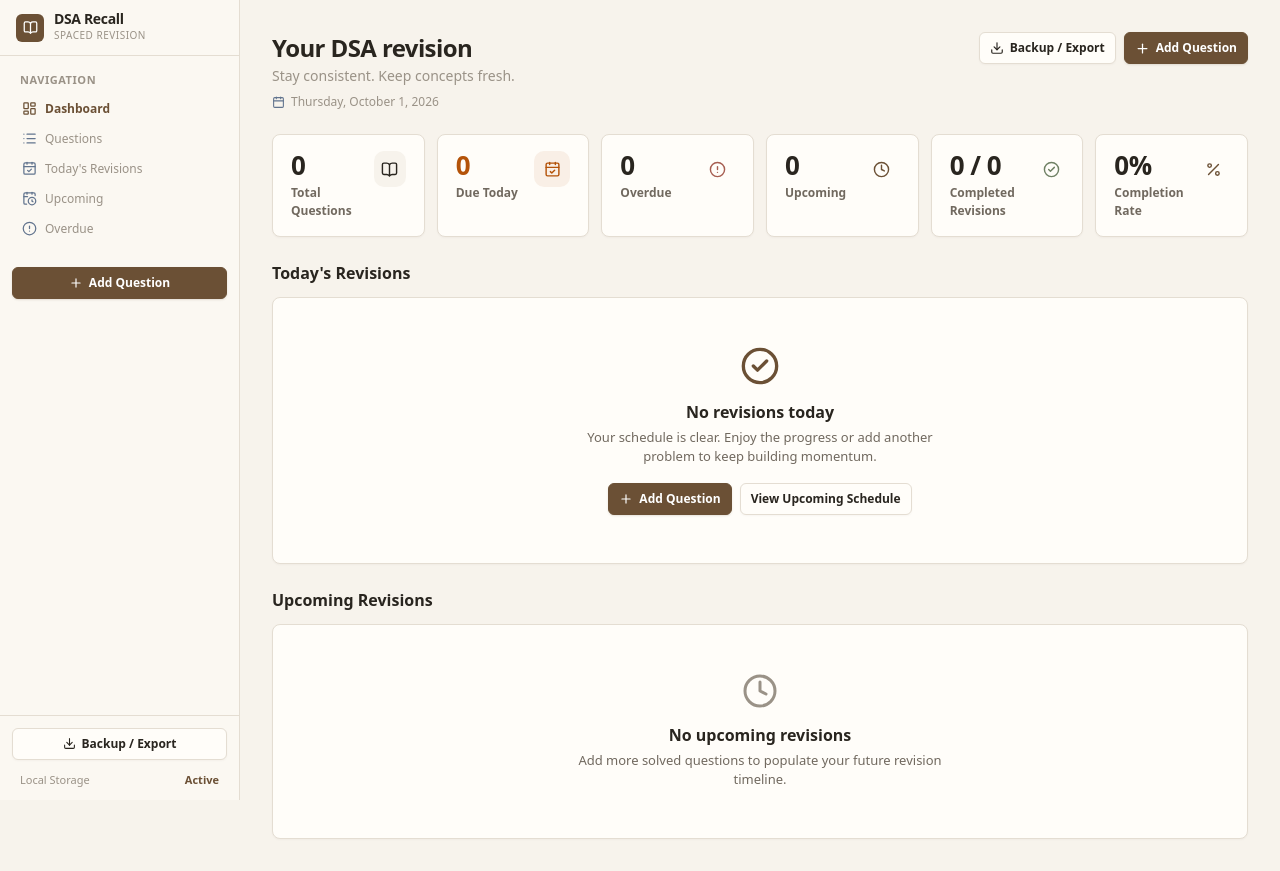
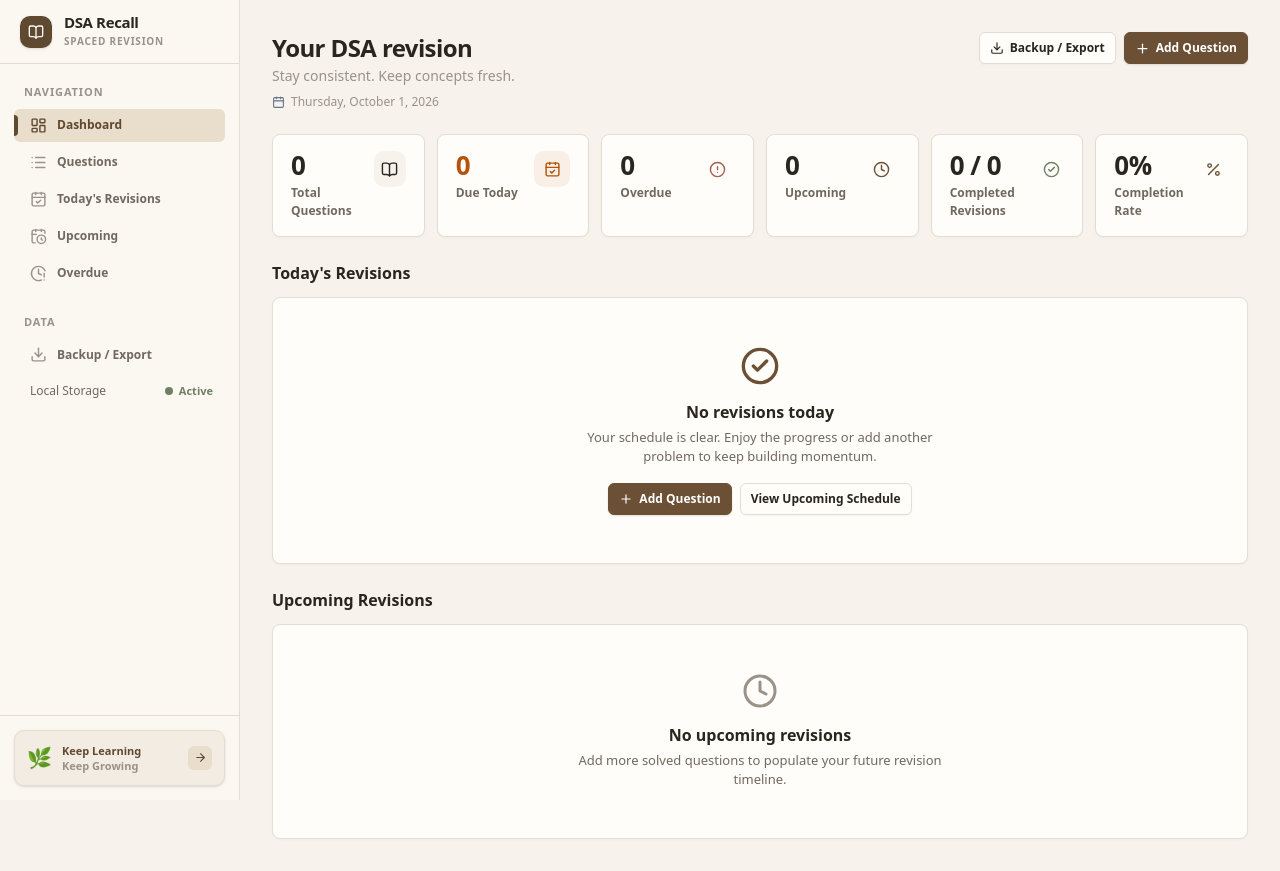
Before and after one commit to MdKasif0/DSARecall, a Next.js app: page / in a window 1280 px wide. Built offline with nearby package versions, Linux system fonts and the light colour scheme.

Commit message:
feat: add StatusBreakdown component for revision status visualization

```diff
--- a/src/components/Sidebar.tsx
+++ b/src/components/Sidebar.tsx
@@ -8,14 +8,13 @@ import {
   List,
   CalendarCheck,
   CalendarClock,
-  AlertCircle,
-  Plus,
+  ClockAlert,
   Download,
+  ArrowRight,
 } from 'lucide-react';
 import { useQuestions } from '@/lib/context';
 import { getTodayISO, isCheckpointCompleted } from '@/lib/dates';
 import { REVISION_INTERVALS, REVISION_KEYS } from '@/lib/types';
-import { openAddModal } from '@/lib/events';
 
 interface SidebarProps {
   onOpenBackup: () => void;
@@ -51,65 +50,60 @@ export default function Sidebar({ onOpenBackup }: SidebarProps) {
       label: 'Dashboard',
       icon: LayoutDashboard,
       badge: null,
-      badgeColor: '',
     },
     {
       href: '/questions',
       label: 'Questions',
       icon: List,
       badge: questions.length > 0 ? questions.length : null,
-      badgeColor: 'bg-slate-100 text-slate-700',
     },
     {
       href: '/today',
       label: "Today's Revisions",
       icon: CalendarCheck,
       badge: dueTodayCount > 0 ? dueTodayCount : null,
-      badgeColor: 'bg-amber-100 text-amber-800 font-bold',
     },
     {
       href: '/upcoming',
       label: 'Upcoming',
       icon: CalendarClock,
       badge: upcomingCount > 0 ? upcomingCount : null,
-      badgeColor: 'bg-slate-100 text-slate-700',
     },
     {
       href: '/overdue',
       label: 'Overdue',
-      icon: AlertCircle,
+      icon: ClockAlert,
       badge: overdueCount > 0 ? overdueCount : null,
-      badgeColor: 'bg-danger-light text-danger font-bold',
     },
   ];
 
   return (
     <aside className="desktop-sidebar hide-mobile" aria-label="Main Navigation">
       {/* Brand Header */}
-      <div className="flex h-14 items-center justify-between border-b border-border px-4">
-        <Link href="/" className="flex items-center gap-2.5 no-underline">
-          <div className="flex h-7 w-7 items-center justify-center rounded-md bg-primary">
-            <BookOpen size={15} className="text-white" />
+      <div className="flex h-16 items-center justify-between border-b border-border px-5">
+        <Link href="/" className="flex items-center gap-3 no-underline">
+          <div className="flex h-8 w-8 items-center justify-center rounded-lg bg-[#5F4930] shadow-sm">
+            <BookOpen size={16} className="text-[#FFFDF9]" />
           </div>
           <div>
-            <span className="text-sm font-bold tracking-tight text-text block leading-none">
+            <span className="text-[0.9375rem] font-bold tracking-tight text-[#29251F] block leading-none">
               DSA Recall
             </span>
-            <span className="text-[0.625rem] text-text-muted uppercase tracking-wider block mt-0.5">
-              Spaced Revision
+            <span className="text-[0.625rem] font-semibold text-[#9A9287] uppercase tracking-[0.08em] block mt-1">
+              SPACED REVISION
             </span>
           </div>
         </Link>
       </div>
 
       {/* Navigation List */}
-      <div className="flex-1 overflow-y-auto px-3 py-4 space-y-6">
+      <div className="flex-1 overflow-y-auto px-3.5 py-5 space-y-6">
         <div>
-          <span className="px-2 text-[0.6875rem] font-semibold uppercase tracking-wider text-text-muted block mb-1.5">
-            Navigation
+          <span className="px-2.5 text-[0.6875rem] font-semibold uppercase tracking-[0.08em] text-[#9A9287] block mb-2">
+            NAVIGATION
           </span>
-          <nav className="space-y-0.5">
-            {navLinks.map(({ href, label, icon: Icon, badge, badgeColor }) => {
+          <nav className="space-y-1">
+            {navLinks.map(({ href, label, icon: Icon, badge }) => {
               const active =
                 href === '/'
                   ? pathname === '/'
@@ -119,23 +113,27 @@ export default function Sidebar({ onOpenBackup }: SidebarProps) {
                 <Link
                   key={href}
                   href={href}
-                  className={`flex items-center justify-between rounded-md px-2.5 py-1.5 text-xs font-medium no-underline transition-colors ${
+                  className={`group relative flex items-center justify-between rounded-md px-3 py-2 text-xs font-semibold no-underline transition-all ${
                     active
-                      ? 'bg-primary-light text-primary font-semibold'
-                      : 'text-text-muted hover:bg-slate-100 hover:text-text'
+                      ? 'bg-[#E9DDCB] text-[#5F4930]'
+                      : 'text-[#71695F] hover:bg-[#F1E9DE] hover:text-[#29251F]'
                   }`}
                 >
-                  <div className="flex items-center gap-2">
+                  {/* Subtle active left accent indicator */}
+                  {active && (
+                    <span className="absolute left-0 top-1.5 bottom-1.5 w-1 rounded-r-full bg-[#5F4930]" />
+                  )}
+
+                  <div className="flex items-center gap-2.5 pl-1">
                     <Icon
-                      size={15}
-                      className={active ? 'text-primary' : 'text-slate-500'}
+                      size={17}
+                      className={active ? 'text-[#5F4930]' : 'text-[#9A9287] group-hover:text-[#71695F]'}
                     />
                     <span>{label}</span>
                   </div>
+
                   {badge !== null && (
-                    <span
-                      className={`inline-flex items-center justify-center rounded px-1.5 py-0.2 text-[0.6875rem] min-w-[18px] ${badgeColor}`}
-                    >
+                    <span className="inline-flex items-center justify-center rounded px-2 py-0.5 text-[0.6875rem] font-bold bg-[#E9DDCB] text-[#5F4930] min-w-[20px]">
                       {badge}
                     </span>
                   )}
@@ -145,31 +143,52 @@ export default function Sidebar({ onOpenBackup }: SidebarProps) {
           </nav>
         </div>
 
-        {/* Quick Action */}
+        {/* Data Section */}
         <div>
-          <button
-            className="btn btn-primary btn-sm w-full justify-center"
-            onClick={openAddModal}
-          >
-            <Plus size={14} />
-            <span>Add Question</span>
-          </button>
+          <span className="px-2.5 text-[0.6875rem] font-semibold uppercase tracking-[0.08em] text-[#9A9287] block mb-2">
+            DATA
+          </span>
+          <div className="space-y-1">
+            <button
+              className="flex w-full items-center justify-between rounded-md px-3 py-2 text-xs font-semibold text-[#71695F] hover:bg-[#F1E9DE] hover:text-[#29251F] transition-colors"
+              onClick={onOpenBackup}
+            >
+              <div className="flex items-center gap-2.5 pl-1">
+                <Download size={17} className="text-[#9A9287]" />
+                <span>Backup / Export</span>
+              </div>
+            </button>
+
+            <div className="flex items-center justify-between px-3 py-2 text-xs text-[#71695F]">
+              <span className="pl-1 text-xs">Local Storage</span>
+              <span className="flex items-center gap-1.5 font-semibold text-[#6F8064] text-[0.6875rem]">
+                <span className="h-2 w-2 rounded-full bg-[#6F8064]" />
+                Active
+              </span>
+            </div>
+          </div>
         </div>
       </div>
 
-      {/* Footer Tools */}
-      <div className="border-t border-border p-3 space-y-2">
-        <button
-          className="btn btn-secondary btn-sm w-full justify-start text-xs text-text-muted hover:text-text"
-          onClick={onOpenBackup}
-        >
-          <Download size={13} />
-          <span>Backup / Export</span>
-        </button>
-
-        <div className="px-2 pt-1 flex items-center justify-between text-[0.6875rem] text-text-muted">
-          <span>Local Storage</span>
-          <span className="font-semibold text-primary">Active</span>
+      {/* Sidebar Footer: Subtle Study Card with Leaf Motif */}
+      <div className="p-3.5 border-t border-border">
+        <div className="rounded-lg border border-border bg-[#F2ECE2] p-3 flex items-center justify-between gap-2 shadow-sm">
+          <div className="flex items-center gap-2.5">
+            <span className="text-xl select-none" role="img" aria-label="sprout">
+              🌿
+            </span>
+            <div className="text-[0.6875rem] font-semibold text-[#5F4930] leading-snug">
+              <span>Keep Learning</span>
+              <span className="block text-[#9A9287]">Keep Growing</span>
+            </div>
+          </div>
+          <Link
+            href="/questions"
+            className="flex h-6 w-6 items-center justify-center rounded-md bg-[#E9DDCB] text-[#5F4930] hover:bg-[#5F4930] hover:text-white transition-colors"
+            title="Browse all questions"
+          >
+            <ArrowRight size={13} />
+          </Link>
         </div>
       </div>
     </aside>
--- /dev/null
+++ b/src/components/StatusBreakdown.tsx
@@ -0,0 +1,115 @@
+'use client';
+
+import { PieChart } from 'lucide-react';
+
+interface StatusBreakdownProps {
+  completed: number;
+  upcoming: number;
+  dueToday: number;
+  overdue: number;
+}
+
+export default function StatusBreakdown({
+  completed,
+  upcoming,
+  dueToday,
+  overdue,
+}: StatusBreakdownProps) {
+  const total = completed + upcoming + dueToday + overdue;
+
+  const categories = [
+    {
+      label: 'Completed',
+      count: completed,
+      pct: total > 0 ? Math.round((completed / total) * 100) : 0,
+      color: '#6F8064', // success sage
+      barBg: '#E8EDE4',
+    },
+    {
+      label: 'Upcoming',
+      count: upcoming,
+      pct: total > 0 ? Math.round((upcoming / total) * 100) : 0,
+      color: '#8B6F47', // warm brown
+      barBg: '#F1E9DE',
+    },
+    {
+      label: 'Due Today',
+      count: dueToday,
+      pct: total > 0 ? Math.round((dueToday / total) * 100) : 0,
+      color: '#B18A50', // warm amber
+      barBg: '#EDE1CF',
+    },
+    {
+      label: 'Overdue',
+      count: overdue,
+      pct: total > 0 ? Math.round((overdue / total) * 100) : 0,
+      color: '#A65D50', // terracotta
+      barBg: '#F4E4DF',
+    },
+  ];
+
+  return (
+    <div className="card p-5">
+      <div className="flex items-center justify-between border-b border-border pb-3 mb-3">
+        <div className="flex items-center gap-1.5">
+          <PieChart size={16} className="text-[#8B6F47]" />
+          <h3 className="text-sm font-bold text-text">Revision Breakdown</h3>
+        </div>
+        <span className="text-xs text-text-muted font-medium">
+          {total} total checkpoints
+        </span>
+      </div>
+
+      {/* Horizontal Multi-Bar Visualizer */}
+      <div className="h-3 w-full rounded-full overflow-hidden flex border border-border bg-[#F1E9DE] mb-4">
+        {categories.map((c) =>
+          c.pct > 0 ? (
+            <div
+              key={c.label}
+              style={{
+                width: `${c.pct}%`,
+                backgroundColor: c.color,
+              }}
+              title={`${c.label}: ${c.count} (${c.pct}%)`}
+              className="h-full transition-all duration-300"
+            />
+          ) : null
+        )}
+      </div>
+
+      {/* Status Bars and Details */}
+      <div className="space-y-2.5">
+        {categories.map((cat) => (
+          <div key={cat.label} className="flex items-center justify-between text-xs">
+            <div className="flex items-center gap-2 min-w-[90px]">
+              <span
+                className="h-2 w-2 rounded-full shrink-0"
+                style={{ backgroundColor: cat.color }}
+              />
+              <span className="font-semibold text-text">{cat.label}</span>
+            </div>
+
+            <div className="flex-1 mx-3 hidden sm:block">
+              <div className="h-1.5 w-full bg-slate-100 rounded-full overflow-hidden">
+                <div
+                  className="h-full rounded-full transition-all duration-300"
+                  style={{
+                    width: `${cat.pct}%`,
+                    backgroundColor: cat.color,
+                  }}
+                />
+              </div>
+            </div>
+
+            <div className="flex items-center gap-2 text-right">
+              <span className="font-bold text-text">{cat.count}</span>
+              <span className="text-text-muted text-[0.6875rem] min-w-[32px]">
+                ({cat.pct}%)
+              </span>
+            </div>
+          </div>
+        ))}
+      </div>
+    </div>
+  );
+}
```
